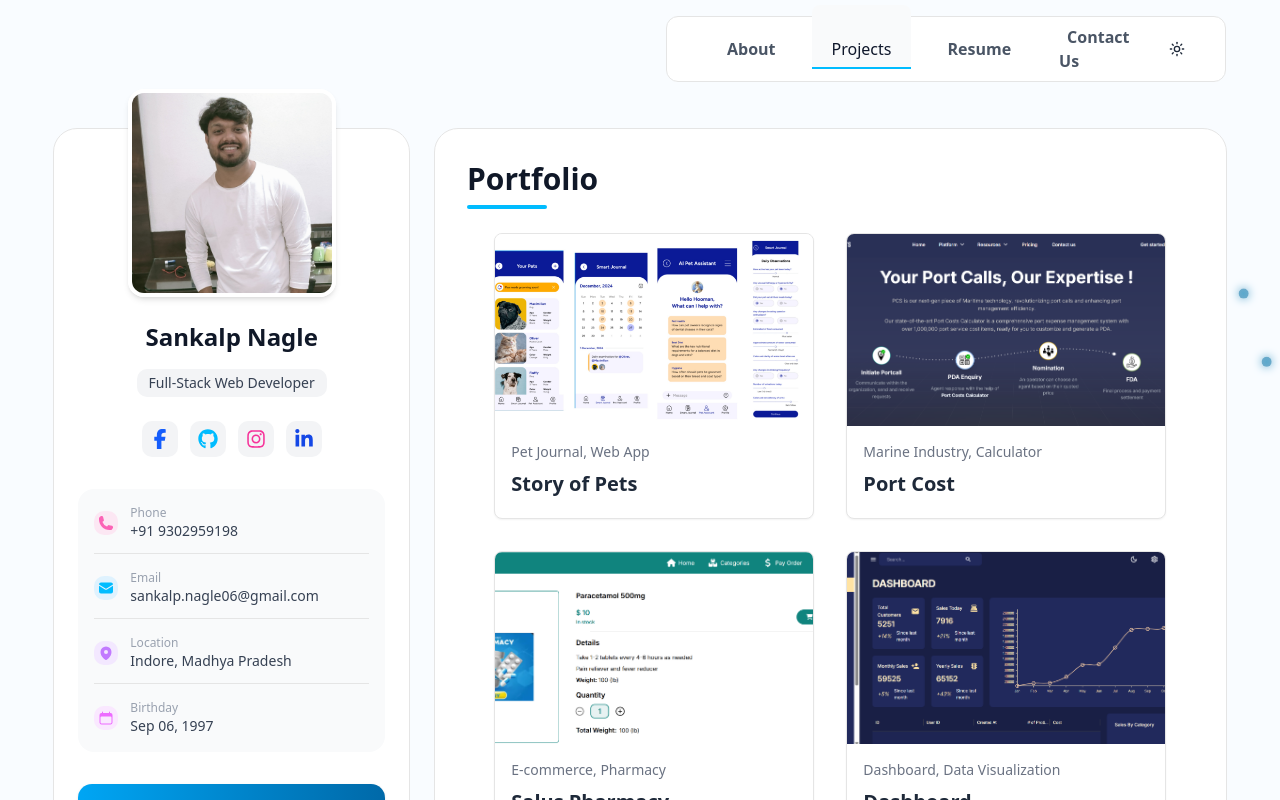
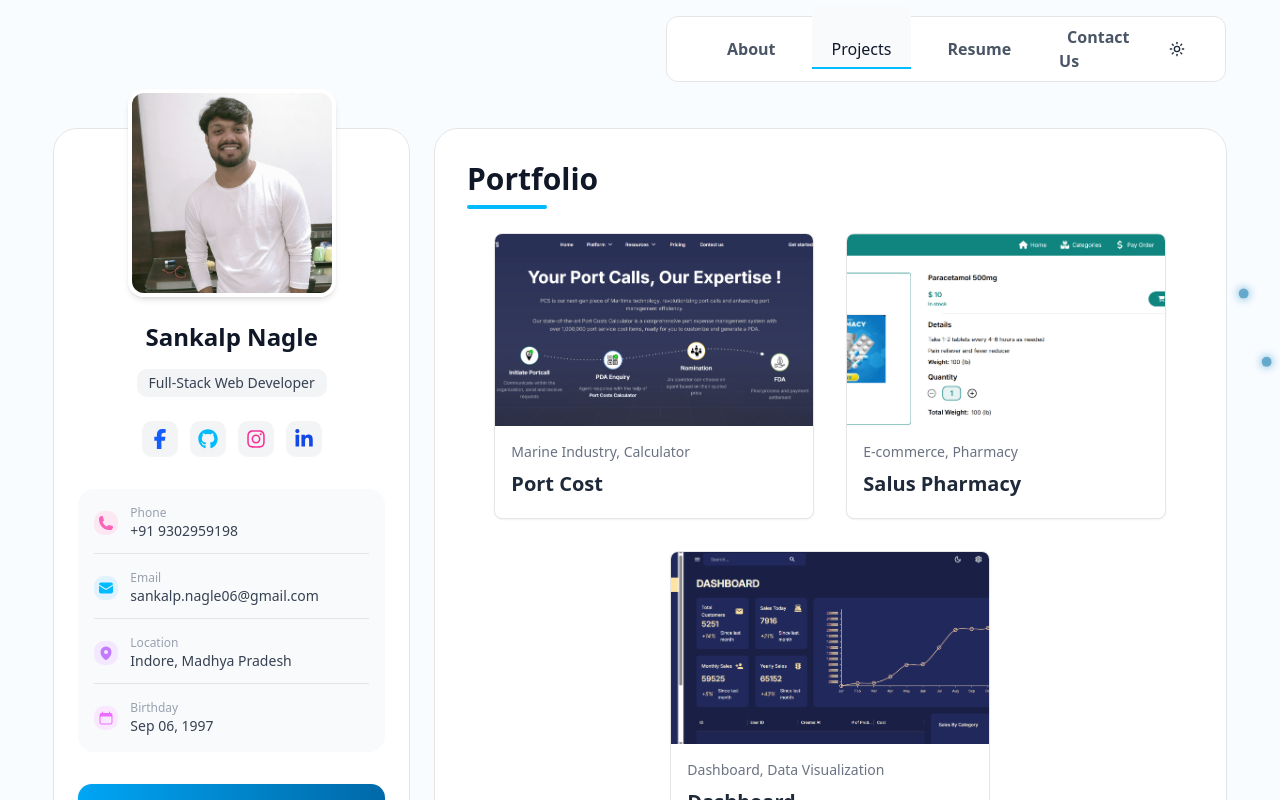
Before and after one commit to sankalpnagle/portfolio, a Next.js app: page /projects in a window 1280 px wide. Shown: the top 800 px of the page. Built offline with nearby package versions, Linux system fonts and the light colour scheme.

Commit message:
remove pets

```diff
--- a/src/app/projects/page.tsx
+++ b/src/app/projects/page.tsx
@@ -5,18 +5,18 @@ import ProjectModal from "@/components/modal/ProjectModal";
 import { motion, type Variants } from "framer-motion";
 
 const projects = [
-  {
-    image: "/images/pet-img.jpg",
-    tags: "Pet Journal, Web App",
-    title: "Story of Pets",
-    category: "Full Stack App",
-    type: "Website",
-    client: "Client Project",
-    languages: "React, Node.js, Firebase",
-    preview: "https://pets-story-frontend.vercel.app/",
-    description:
-      "Story of Pets is a full-stack web app where users can register up to five pets and maintain weekly and monthly journals. It helps track pet activities, routines, and memories, with user authentication and Firebase database integration.",
-  },
+  // {
+  //   image: "/images/pet-img.jpg",
+  //   tags: "Pet Journal, Web App",
+  //   title: "Story of Pets",
+  //   category: "Full Stack App",
+  //   type: "Website",
+  //   client: "Client Project",
+  //   languages: "React, Node.js, Firebase",
+  //   preview: "https://pets-story-frontend.vercel.app/",
+  //   description:
+  //     "Story of Pets is a full-stack web app where users can register up to five pets and maintain weekly and monthly journals. It helps track pet activities, routines, and memories, with user authentication and Firebase database integration.",
+  // },
   {
     image: "/images/port-img.png",
     tags: "Marine Industry, Calculator",
```
